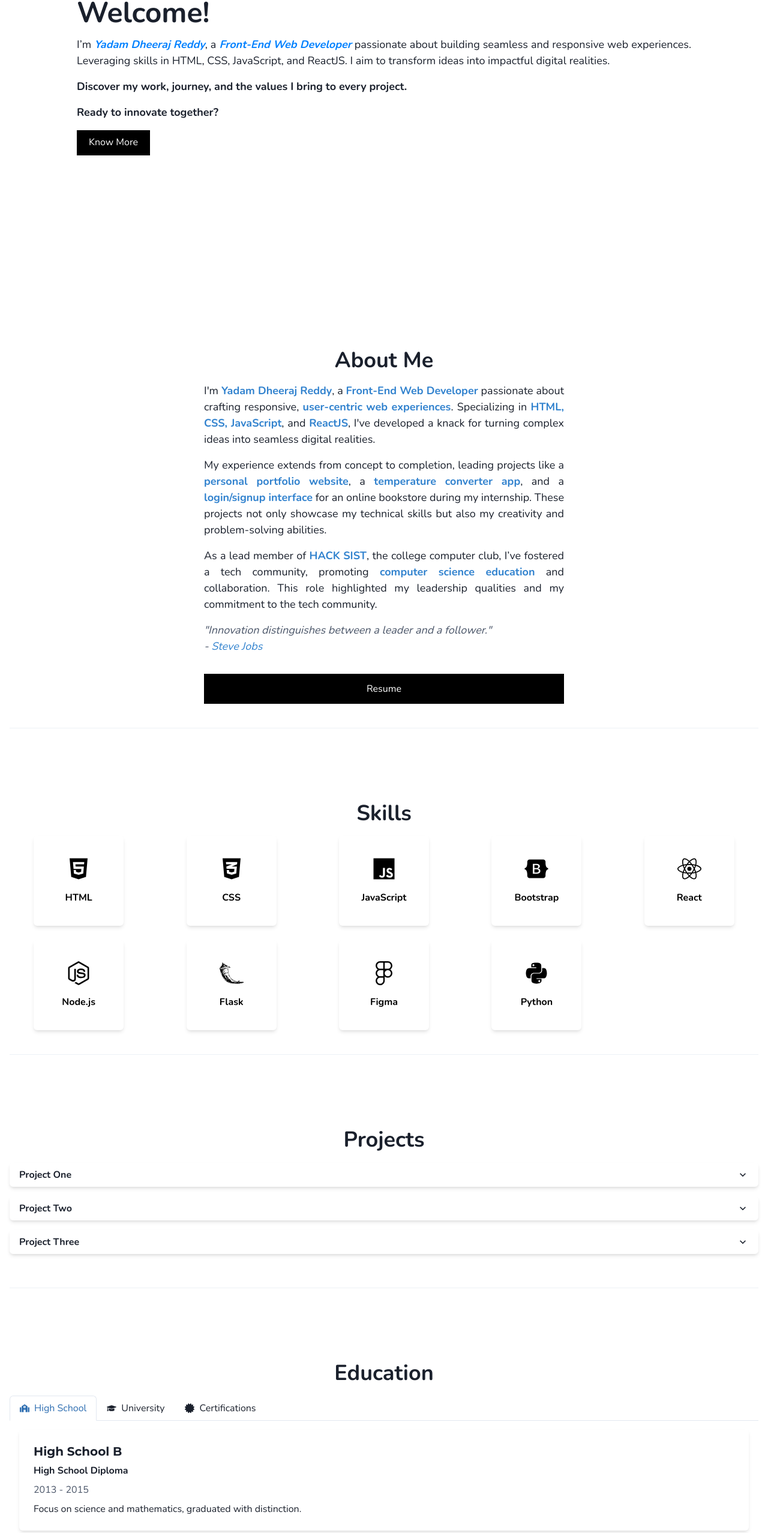
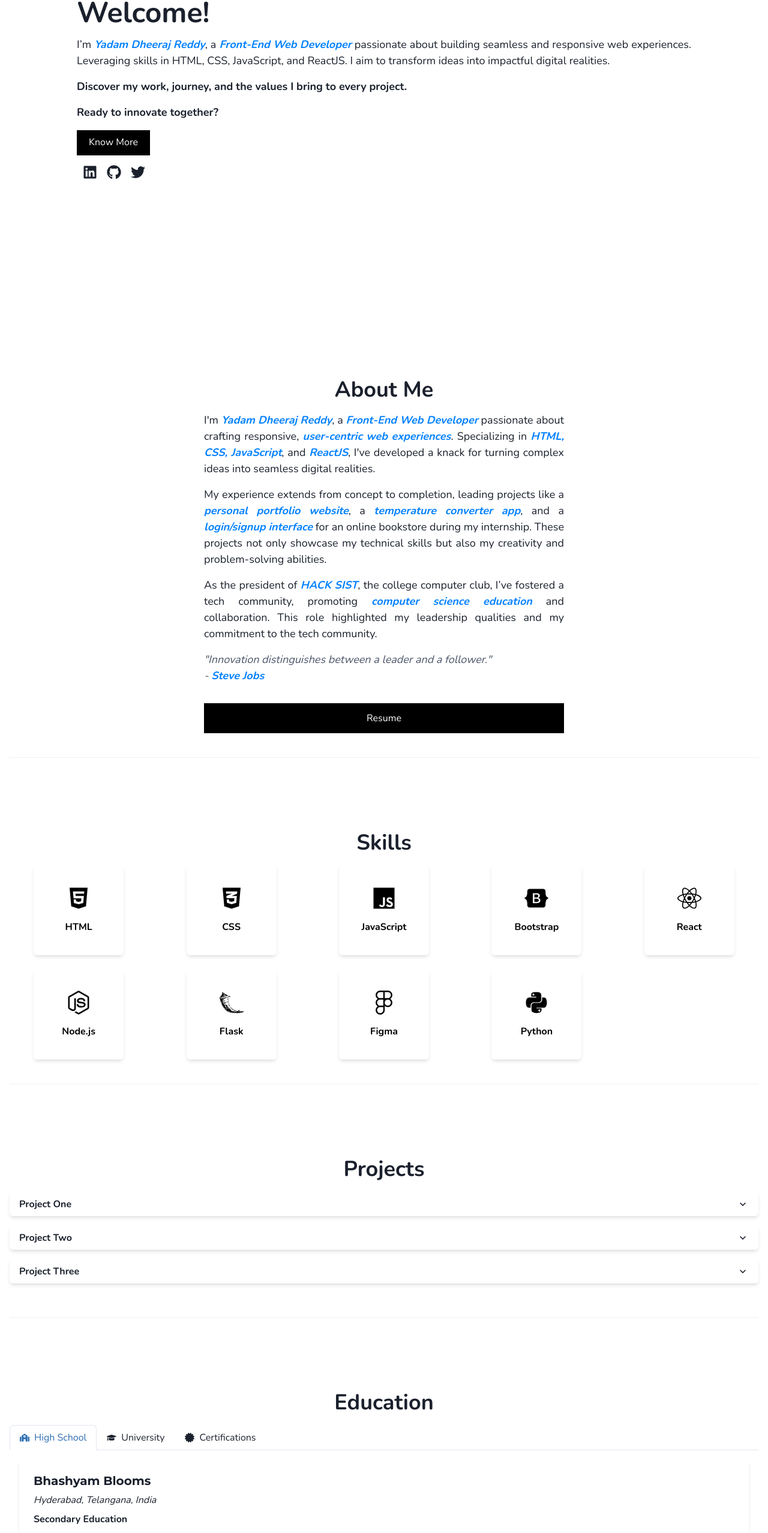
Before and after one commit to YadamDheerajReddy/yadam_dheeraj_portfolio, a React (Create React App) app: page / in a window 1280 px wide. Shown: the part 233-2788 px from the top of the page at 60% size. Built offline with nearby package versions, Linux system fonts and the light colour scheme.

Commit message:
Modified the footer, added modifications to the contact form. Added download functionality to the resume button and also added link to the Know More button. Added social icons in the welcome section. Added education and certifications.

```diff
--- a/src/components/Footer.js
+++ b/src/components/Footer.js
@@ -5,7 +5,7 @@ import { FaFacebook, FaTwitter, FaLinkedin, FaGithub } from 'react-icons/fa';
 
 const Footer = () => {
   return (
-    <Box bg="gray.800" color="white" py={10}>
+    <Box bg="white" color="black" py={10} width="100%" borderTop="2px solid black" borderRight="2px solid black" borderLeft= "2px solid black">
       <Flex direction={{ base: 'column', md: 'row' }} align="center" justify="space-between" px={6}>
         <Box textAlign={{ base: 'center', md: 'left' }}>
           <Text fontSize="lg" fontWeight="bold">Yadam Dheeraj Reddy</Text>
@@ -14,7 +14,7 @@ const Footer = () => {
         <Spacer />
         <Box textAlign="center" my={{ base: 4, md: 0 }}>
           <Text fontSize="lg" fontWeight="bold">Contact</Text>
-          <Text fontSize="sm">Email: dheeraj@example.com</Text>
+          <Text fontSize="sm">Email: dheerajr205@gmail.com</Text>
         </Box>
         <Spacer />
         <Flex justify="center">
--- a/src/components/Navbar.js
+++ b/src/components/Navbar.js
@@ -109,31 +109,31 @@ const Navbar = () => {
           <DrawerBody>
             <VStack spacing={4} align="center">
               <ScrollLink to="home" smooth={true} duration={500} onClick={onClose}>
-                <Link py={2} _hover={{color: 'blue' }} transition="all 0.2s ease-in-out" textAlign="center">
+                <Link py={2} _hover={{color: 'blue.500' }} transition="all 0.2s ease-in-out" textAlign="center">
                   Home
                 </Link>
               </ScrollLink>
               <Divider />
               <ScrollLink to="about" smooth={true} duration={500} onClick={onClose}>
-                <Link py={2} _hover={{ color: 'blue' }} transition="all 0.2s ease-in-out" textAlign="center">
+                <Link py={2} _hover={{ color: 'blue.500' }} transition="all 0.2s ease-in-out" textAlign="center">
                   About
                 </Link>
               </ScrollLink>
               <Divider />
               <ScrollLink to="skills" smooth={true} duration={500} onClick={onClose}>
-                <Link py={2} _hover={{ color: 'blue'}} transition="all 0.2s ease-in-out" textAlign="center">
+                <Link py={2} _hover={{ color: 'blue.500'}} transition="all 0.2s ease-in-out" textAlign="center">
                   Skills
                 </Link>
               </ScrollLink>
               <Divider />
               <ScrollLink to="projects" smooth={true} duration={500} onClick={onClose}>
-                <Link py={2} _hover={{ color: 'blue'}} transition="all 0.2s ease-in-out" textAlign="center">
+                <Link py={2} _hover={{ color: 'blue.500'}} transition="all 0.2s ease-in-out" textAlign="center">
                   Projects
                 </Link>
               </ScrollLink>
               <Divider />
               <ScrollLink to="education" smooth={true} duration={500} onClick={onClose}>
-                <Link py={2} _hover={{ color: 'blue' }} transition="all 0.2s ease-in-out" textAlign="center">
+                <Link py={2} _hover={{ color: 'blue.500' }} transition="all 0.2s ease-in-out" textAlign="center">
                   Education
                 </Link>
               </ScrollLink>
@@ -166,10 +166,10 @@ const Navbar = () => {
           <ModalCloseButton />
           <ModalBody>
             <Box as="form">
-              <Input placeholder="Your Name" mb={3} />
-              <Input type="email" placeholder="Your Email" mb={3} />
-              <Textarea placeholder="Your Message" mb={3} />
-              <Button type="submit" bg="blue.500" color="white" _hover={{ bg: 'blue.600' }} width="100%">
+              <Input placeholder="Your Name" mb={3} borderRadius="0px" />
+              <Input type="email" placeholder="Your Email" mb={3} borderRadius="0px" />
+              <Textarea placeholder="Your Message" mb={3} borderRadius="0px" />
+              <Button type="submit" bg="black" color="white" _hover={{ bg: 'blue.500', transform: 'scale(1.05)' }} width="100%" borderRadius="0px">
                 Send Message
               </Button>
             </Box>
--- a/src/pages/Home.js
+++ b/src/pages/Home.js
@@ -30,7 +30,7 @@ import {
   Divider,
   useDisclosure
 } from '@chakra-ui/react';
-import { FaHtml5, FaCss3Alt, FaJs, FaBootstrap, FaReact, FaNodeJs, FaPython, FaFigma, FaGraduationCap, FaSchool, FaCertificate } from 'react-icons/fa';
+import { FaHtml5, FaCss3Alt, FaJs, FaBootstrap, FaReact, FaNodeJs, FaPython, FaFigma, FaGraduationCap, FaSchool, FaCertificate, FaLinkedin, FaGithub, FaTwitter } from 'react-icons/fa';
 import { SiFlask } from 'react-icons/si';
 import { keyframes } from '@emotion/react';
 import Footer from '../components/Footer'; // Import Footer component
@@ -80,28 +80,55 @@ const projects = [
 const education = {
   highSchool: [
     {
-      institution: "High School B",
-      degree: "High School Diploma",
-      duration: "2013 - 2015",
-      description: "Focus on science and mathematics, graduated with distinction.",
+      institution: "Bhashyam Blooms",
+      location: "Hyderabad, Telangana, India",
+      degree: "Secondary Education",
+      duration: "Completed in 2019",
+      description: "Focus on all the core subjects of basic education.",
+    },
+    {
+      institution: "Sri Gayatri Junior College",
+      location: "Hyderabad, Telangana, India",
+      degree: "Intermediate Education",
+      duration: "2019 - 2021",
+      description: "Focus on Maths, Physics and Chemistry.",
     },
     // Add more high school entries as needed
   ],
   university: [
     {
-      institution: "University A",
-      degree: "Bachelor of Science in Computer Science",
-      duration: "2015 - 2019",
-      description: "Graduated with honors, specialized in software development.",
+      institution: "Sathyabama Institute of Science and Technology",
+      location: "Chennai, Tamil Nadu, India",
+      degree: "Bachelor of Engineering in Computer Science Engineering with Specialization in Artificial Intelligence and Machine Learning",
+      duration: "2021 - 205",
+      description: "Focus on Compter Science, Artificial Intelligence and Machine Learning.",
     },
     // Add more university entries as needed
   ],
   certifications: [
     {
-      institution: "Certification C",
-      degree: "Certified Web Developer",
-      duration: "2020",
-      description: "Completed a comprehensive web development certification.",
+      institution: "Coursera",
+      degree: "Introduction to Front-End Development (META)",
+      duration: "2023",
+      description: "Completed a comprehensive front-end web development certification by META on Coursera.",
+    },
+    {
+      institution: "Coursera",
+      degree: "Programming with JavaScript (META)",
+      duration: "2023",
+      description: "Completed a comprehensive JavaScript programming certification by META on Coursera.",
+    },
+    {
+      institution: "Coursera",
+      degree: "Making Appllications with REACT",
+      duration: "2024",
+      description: "Completed a comprehensive REACT web development certification on Coursera.",
+    },
+    {
+      institution: "MATLAB",
+      degree: "App Building Onramp",
+      duration: "2024",
+      description: "Completed a comprehensive App development certification by MATLAB.",
     },
     // Add more certifications as needed
   ]
@@ -131,6 +158,7 @@ const Home = () => {
         <Text fontSize={{ base: 'md', md: 'lg' }} mt={4} fontWeight="bold">
           Ready to innovate together?
         </Text>
+        <Link href='https://linkedin.com' isExternal>
           <Button
             mt={4}
             bg="black"
@@ -145,6 +173,18 @@ const Home = () => {
           >
             Know More
           </Button>
+         </Link>
+        <Flex justify="left" margin="2px" mt={4}>
+          <Link href="https://linkedin.com" isExternal mx={2}>
+            <Icon as={FaLinkedin} boxSize="6" />
+          </Link>
+          <Link href="https://github.com" isExternal mx={2}>
+            <Icon as={FaGithub} boxSize="6" />
+          </Link>
+          <Link href="https://twitter.com" isExternal mx={2}>
+            <Icon as={FaTwitter} boxSize="6" />
+          </Link>
+        </Flex>
       </Container>
 
       {/* About Section */}
@@ -155,17 +195,17 @@ const Home = () => {
             About Me
           </Heading>
           <Text fontSize={{ base: 'md', md: 'lg' }} mb={4} textAlign="justify">
-            I'm <Text as="span" fontWeight="bold" color="blue.500">Yadam Dheeraj Reddy</Text>, a <Text as="span" fontWeight="bold" color="blue.500">Front-End Web Developer</Text> passionate about crafting responsive, <Text as="span" fontWeight="bold" color="blue.500">user-centric web experiences</Text>. Specializing in <Text as="span" fontWeight="bold" color="blue.500">HTML, CSS, JavaScript</Text>, and <Text as="span" fontWeight="bold" color="blue.500">ReactJS</Text>, I've developed a knack for turning complex ideas into seamless digital realities.
+            I'm <Text as="span" fontWeight="bold" color="#0080FE" fontStyle="italic">Yadam Dheeraj Reddy</Text>, a <Text as="span" fontWeight="bold" color="#0080FE" fontStyle="italic">Front-End Web Developer</Text> passionate about crafting responsive, <Text as="span" fontWeight="bold" color="#0080FE" fontStyle="italic">user-centric web experiences</Text>. Specializing in <Text as="span" fontWeight="bold" color="#0080FE" fontStyle="italic">HTML, CSS, JavaScript</Text>, and <Text as="span" fontWeight="bold" color="#0080FE" fontStyle="italic">ReactJS</Text>, I've developed a knack for turning complex ideas into seamless digital realities.
           </Text>
           <Text fontSize={{ base: 'md', md: 'lg' }} mb={4} textAlign="justify">
-            My experience extends from concept to completion, leading projects like a <Text as="span" fontWeight="bold" color="blue.500">personal portfolio website</Text>, a <Text as="span" fontWeight="bold" color="blue.500">temperature converter app</Text>, and a <Text as="span" fontWeight="bold" color="blue.500">login/signup interface</Text> for an online bookstore during my internship. These projects not only showcase my technical skills but also my creativity and problem-solving abilities.
+            My experience extends from concept to completion, leading projects like a <Text as="span" fontWeight="bold" color="#0080FE" fontStyle="italic">personal portfolio website</Text>, a <Text as="span" fontWeight="bold" color="#0080FE" fontStyle="italic">temperature converter app</Text>, and a <Text as="span" fontWeight="bold" color="#0080FE" fontStyle="italic">login/signup interface</Text> for an online bookstore during my internship. These projects not only showcase my technical skills but also my creativity and problem-solving abilities.
           </Text>
           <Text fontSize={{ base: 'md', md: 'lg' }} mb={4} textAlign="justify">
-            As a lead member of <Text as="span" fontWeight="bold" color="blue.500">HACK SIST</Text>, the college computer club, I’ve fostered a tech community, promoting <Text as="span" fontWeight="bold" color="blue.500">computer science education</Text> and collaboration. This role highlighted my leadership qualities and my commitment to the tech community.
+            As the president of <Text as="span" fontWeight="bold" color="#0080FE" fontStyle="italic">HACK SIST</Text>, the college computer club, I’ve fostered a tech community, promoting <Text as="span" fontWeight="bold" color="#0080FE" fontStyle="italic">computer science education</Text> and collaboration. This role highlighted my leadership qualities and my commitment to the tech community.
           </Text>
           <Text fontSize={{ base: 'md', md: 'lg' }} mb={4} fontStyle="italic" color="gray.600">
             "Innovation distinguishes between a leader and a follower."
-            <br />- <Link isExternal color="blue.500">Steve Jobs</Link>
+            <br />- <Link isExternal fontWeight="bold" color="#0080FE" fontStyle="italic">Steve Jobs</Link>
           </Text>
           <Button
             mt={4}
@@ -178,6 +218,9 @@ const Home = () => {
             fontWeight="0"
             _hover={{ bg: 'blue.500', transform: 'scale(1.1)' }}
             transition="all 0.2s ease-in-out"
+            onClick={() => {
+              window.open('/path-to-your-resume.pdf', '_blank');
+            }}
           >
             Resume
           </Button>
@@ -275,7 +318,7 @@ const Home = () => {
                         </Box>
                       ))}
                     </Flex>
-                    <Button as="a" href={project.link} target="_blank" rel="noopener noreferrer" bg="blue.500" color="white" _hover={{ bg: 'blue.600' }}>
+                    <Button as="a" href={project.link} target="_blank" rel="noopener noreferrer" bg="black" color="white" _hover={{ bg: 'blue.500', transform: 'scale(1.05)' }} borderRadius="0px">
                       View Project
                     </Button>
                   </Box>
@@ -315,6 +358,7 @@ const Home = () => {
               {education.highSchool.map((edu, index) => (
                 <Box key={index} bg="white" borderRadius="md" boxShadow="md" p={{ base: 4, md: 6 }} mb={6} borderLeft="4px solid blue.500">
                   <Heading as="h3" size={{ base: 'sm', md: 'md' }} mb={2}>{edu.institution}</Heading>
+                  <Text fontStyle="italic" mb={2}>{edu.location}</Text>
                   <Text fontWeight="bold" mb={2}>{edu.degree}</Text>
                   <Text mb={2} color="gray.600">{edu.duration}</Text>
                   <Text fontSize={{ base: 'sm', md: 'md' }}>{edu.description}</Text>
@@ -325,6 +369,7 @@ const Home = () => {
               {education.university.map((edu, index) => (
                 <Box key={index} bg="white" borderRadius="md" boxShadow="md" p={{ base: 4, md: 6 }} mb={6} borderLeft="4px solid blue.500">
                   <Heading as="h3" size={{ base: 'sm', md: 'md' }} mb={2}>{edu.institution}</Heading>
+                  <Text fontStyle="italic" mb={2}>{edu.location}</Text>
                   <Text fontWeight="bold" mb={2}>{edu.degree}</Text>
                   <Text mb={2} color="gray.600">{edu.duration}</Text>
                   <Text fontSize={{ base: 'sm', md: 'md' }}>{edu.description}</Text>
```
Also changed, not shown: src/pages/Home.css (added), 1 other file (tests, documents, lock files or other folders). Lines whose indentation alone changed are shown as unchanged.
